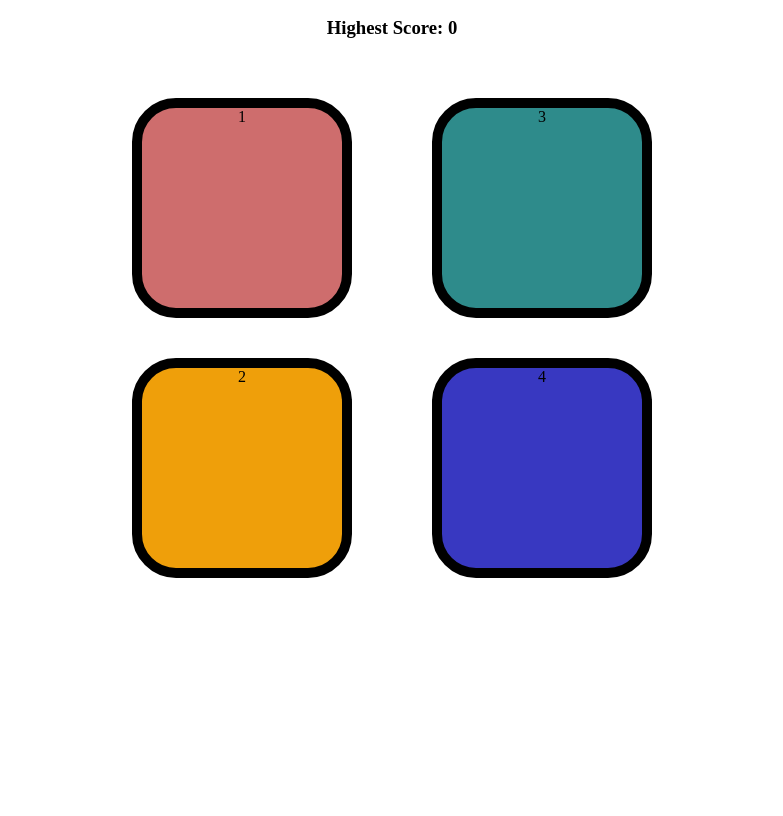
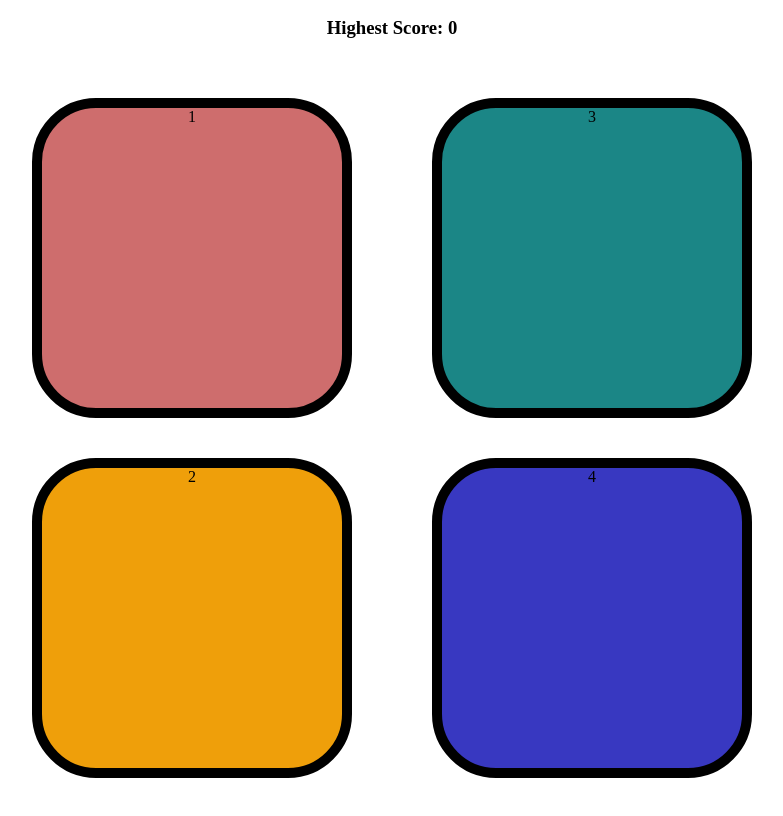
Before and after one commit to Kaustav1023H/Simon-Says-Game-Practice-project-, a plain HTML site: page index.html in a window 1280 px wide. Shown: the part 110-926 px from the top of the page, without its empty margins (248-1031 px from the left). Before the commit the page ends 800 px from the top, so only its background shows below. Drawn offline with Linux system fonts and the light colour scheme.

Commit message:
2nd commit

```diff
--- a/style.css
+++ b/style.css
@@ -2,8 +2,8 @@ body {
     text-align: center;
 }
 .btn {
-    height: 200px;
-    width: 200px;
+    height: 300px;
+    width: 300px;
     border-radius: 20%;
     border: 10px solid black;
     margin: 2.5rem;
@@ -19,7 +19,7 @@ body {
     background-color: rgb(206, 109, 109);
 }
 .green{
-    background-color: rgb(46, 139, 139);
+    background-color: rgb(27, 134, 134);
 }
 .blue{
     background-color: rgb(56, 56, 193);
```
